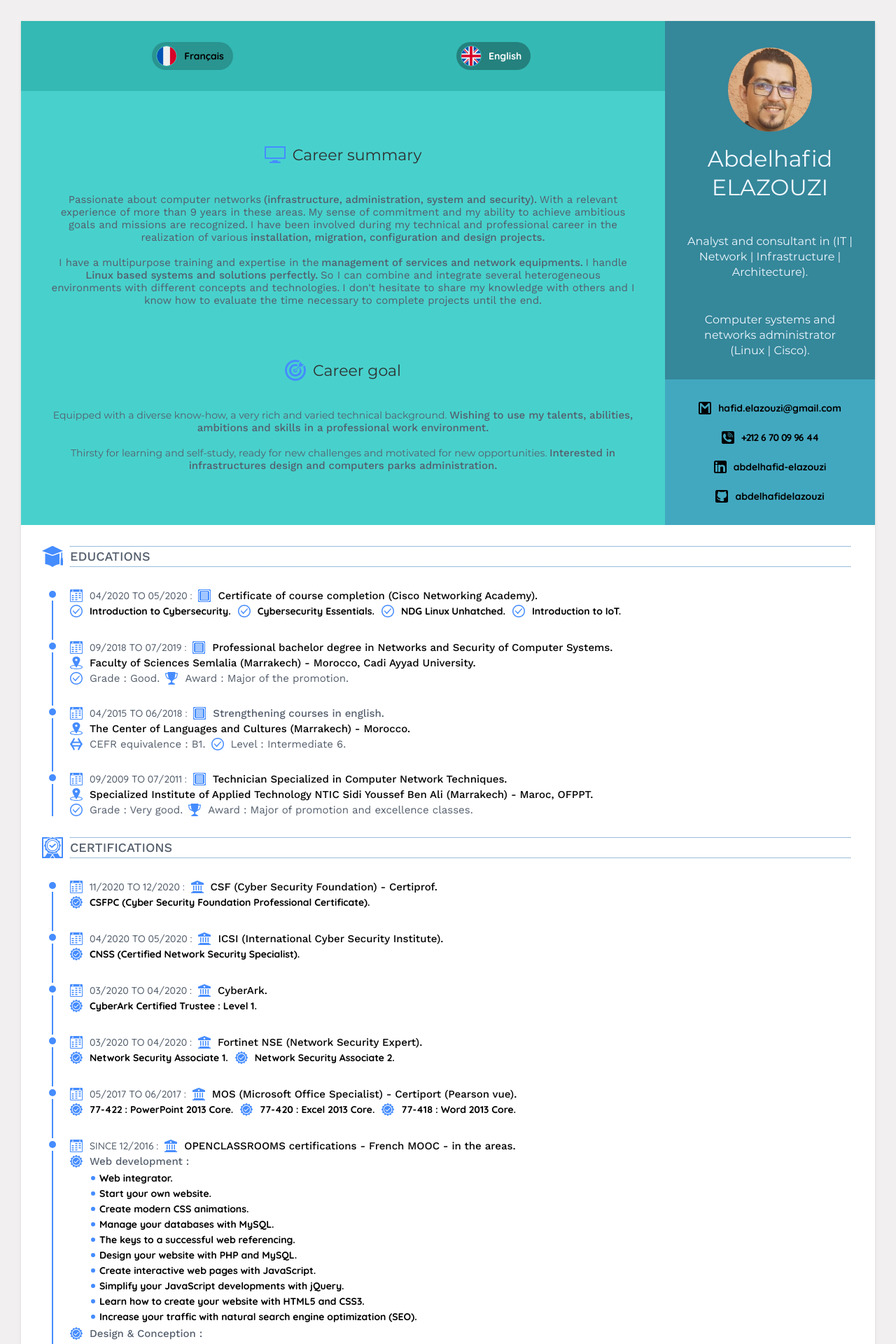
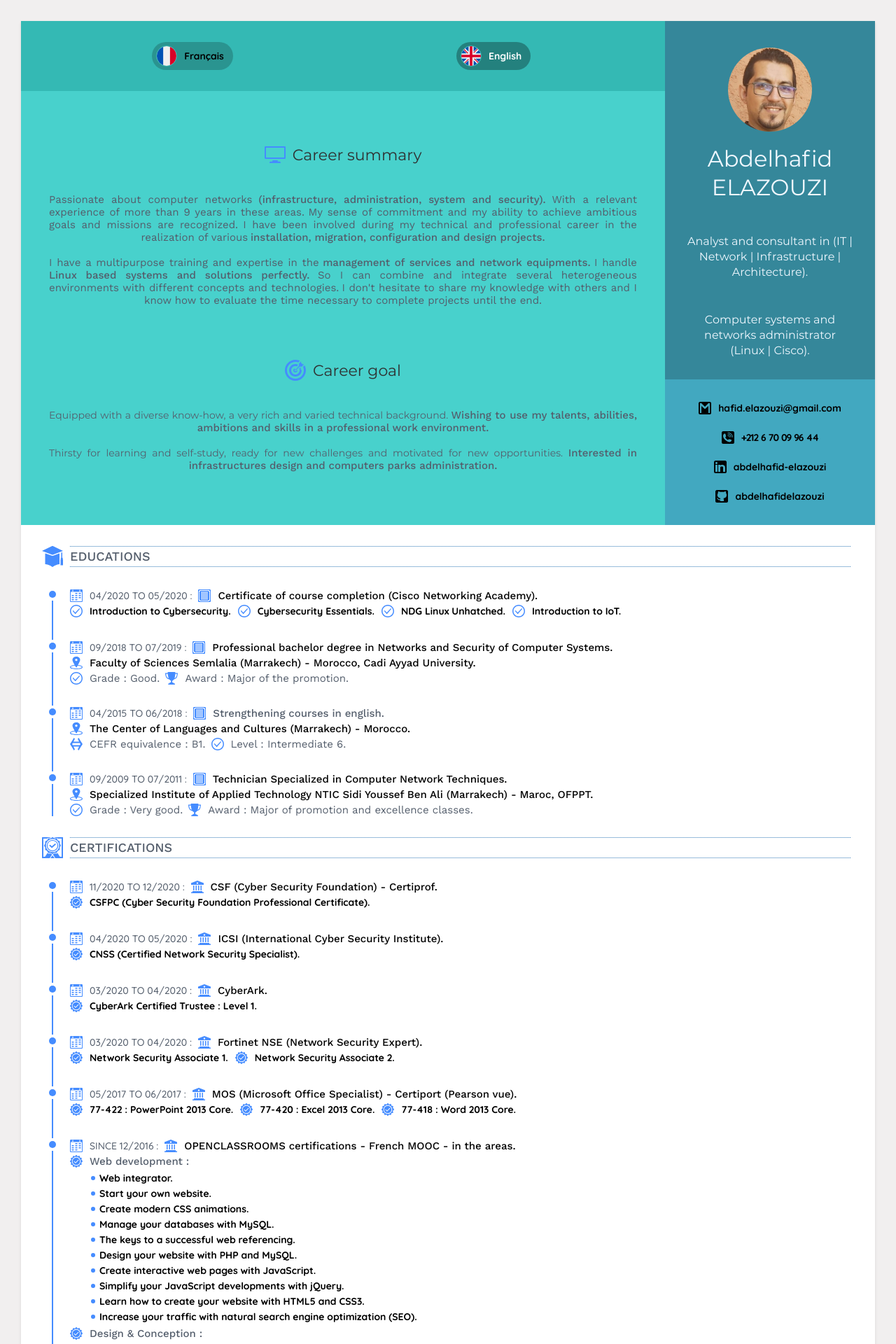
Before and after one commit to abdelhafidelazouzi/en, a Jekyll site: the page built from index.html, in a window 1280 px wide. Shown: the top 1920 px of the page at 70% size. Built offline with Jekyll 4.4.1, drawn with Linux system fonts in a browser that asks for light colours.

Commit message:
Update me.css

```diff
--- a/assets/css/me.css
+++ b/assets/css/me.css
@@ -108,7 +108,7 @@ aside {padding: 30px;height: 208px;}
 /**********************************************************/
 /**********************************************************/
 /**********************************************************/
-.glob {padding-right: 300px;background: mediumturquoise;text-align: center;}
+.glob {padding-right: 300px;background: mediumturquoise;text-align: justify;text-align-last: center;}
 nav {padding: 30px;background: #34b9b4;display: table;width: 100%;}
 .t11, .t12 {float: left;width: 50%;height: 40px;}
 .t11 a img, .t12 a img {width: 30px;height: 30px;margin-right: 10px;float: left;position: relative;top: 4px;border-radius: 100%;-ms-border-radius: 100%;-moz-border-radius: 100%;-o-border-radius: 100%;-webkit-border-radius: 100%;border: 1px solid #34b9b4;}
```
